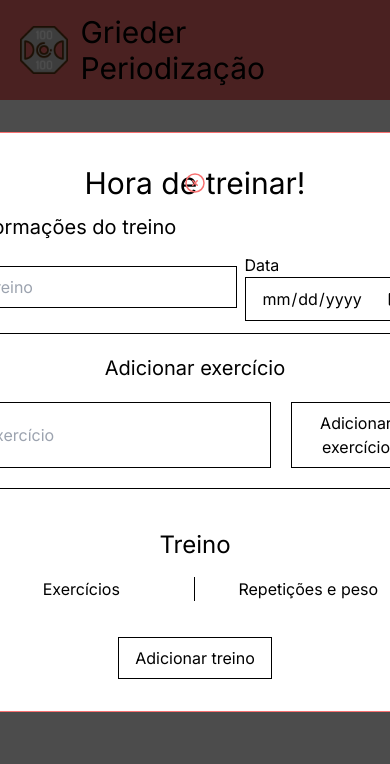
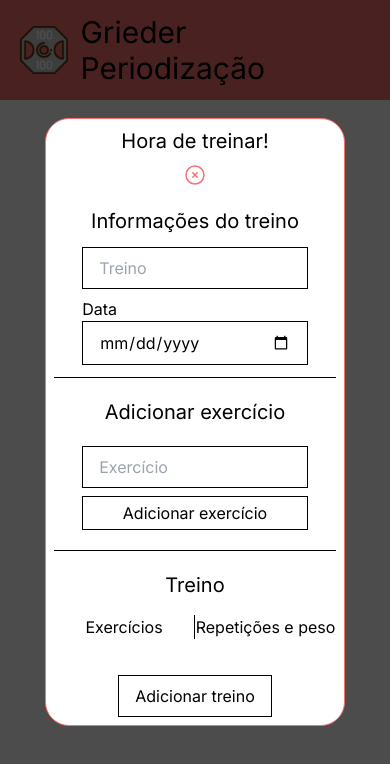
Before and after one commit to IgorGrieder/Workouts, a Next.js app: page / in a window 390 px wide. Both pictures are taken after a click on the button "Adicione um treino!". Shown: the top 764 px of the page. Built offline with nearby package versions, Linux system fonts and the light colour scheme.

Commit message:
Modal responsivo

```diff
--- a/src/components/modal.tsx
+++ b/src/components/modal.tsx
@@ -1,5 +1,5 @@
 import { exerciseContext } from '@/contexts/exerciseReducer'
-import { useContext, useEffect, useRef, useState } from 'react'
+import { useContext, useEffect, useState } from 'react'
 import WorkoutLine from './workoutline'
 import { exercises } from '@/data/data'
 import { workoutContext } from '@/contexts/workoutsReducer'
@@ -103,11 +103,10 @@ const Modal = ({ setModalFalse, id, setId }: Props) => {
 
   return (
     <section className="fixed inset-0 flex items-center justify-center overflow-y-scroll bg-black/70">
-      <div className="flex flex-col items-center rounded-3xl border border-red-400 bg-white px-10 py-8 md:h-[650px] md:w-[800px]">
-        <div className="flex w-full items-center justify-center">
-          <h1 className="flex-1 text-center text-3xl">Hora de treinar!</h1>
+      <div className="flex w-[300px] flex-col items-center rounded-3xl border border-red-400 bg-white p-2 sm:h-[600px] sm:w-[700px] sm:px-10 sm:py-8 md:w-[800px]">
+        <h1 className="text-center text-xl sm:text-3xl">Hora de treinar!</h1>
         <button
-            className="absolute px-4 py-2 text-3xl text-red-400 lg:left-[1060px]"
+          className="relative px-4 py-2 text-3xl text-red-400 sm:bottom-10 sm:left-1/2"
           onClick={handleCloseClick}
         >
           <svg
@@ -125,23 +124,24 @@ const Modal = ({ setModalFalse, id, setId }: Props) => {
             />
           </svg>
         </button>
-        </div>
 
         <div className="w-full border-b border-black py-3">
-          <h1 className="mb-3 text-xl">Informações do treino</h1>
-          <div className="flex items-center gap-2">
+          <h1 className="mb-3 text-center text-xl sm:text-left">
+            Informações do treino
+          </h1>
+          <div className="flex flex-col items-center gap-2 sm:flex-row">
             <input
               type="text"
-              className="flex-1 border border-black px-4 py-2 text-black outline-none"
+              className="w-4/5 border border-black px-4 py-2 text-black outline-none sm:w-full sm:flex-1"
               value={inputTraining}
               onChange={(event) => setInputTraining(event.target.value)}
               placeholder="Treino"
             />
-            <label>
+            <label className="w-4/5 sm:inline-flex sm:w-[30%] sm:items-center">
               <p className="mr-3 inline">Data</p>
               <input
                 type="date"
-                className="flex-1 border border-black px-4 py-2 text-black outline-none"
+                className="w-full border border-black px-4 py-2 text-black outline-none sm:flex-1"
                 value={inputDate}
                 onChange={(event) => setInputDate(event.target.value)}
               />
@@ -151,25 +151,22 @@ const Modal = ({ setModalFalse, id, setId }: Props) => {
 
         <h1 className="mt-5 text-left text-xl">Adicionar exercício</h1>
         <div className="grid w-full grid-cols-1 border-b border-black py-5">
-          <div className="grid grid-cols-3">
+          <div className="grid grid-cols-1 gap-2 sm:grid-cols-3 sm:gap-0">
             <input
               type="text"
-              className="col-span-2 border border-black px-4 py-2 text-black outline-none"
+              className="mx-auto w-4/5 border border-black px-4 py-2 text-black outline-none sm:col-span-2 sm:w-full"
               value={inputExercise}
               onChange={(event) => setInputExercise(event.target.value)}
-              onKeyDown={() => {
-                focus()
-              }}
               placeholder="Exercício"
             />
             <button
-              className="ml-5 border border-black px-4 py-2 text-black"
+              className="mx-auto w-4/5 border border-black px-2 py-1 text-black"
               onClick={handleAddClick}
             >
               Adicionar exercício
             </button>
           </div>
-          {inputExercise !== '' && showBar && (
+          {window.innerWidth > 639 && inputExercise !== '' && showBar && (
             <SearchBar
               input={inputExercise}
               setInputExercise={setInputExercise}
@@ -180,8 +177,8 @@ const Modal = ({ setModalFalse, id, setId }: Props) => {
         </div>
 
         {/* exibindo cada exercicio que for adicionado ao treino dentro do modal*/}
-        <div className="mt-5 flex w-full flex-col overflow-y-scroll py-5">
-          <h1 className="text-center text-2xl text-black">Treino</h1>
+        <div className="mt-5 flex w-full flex-col overflow-y-scroll pb-5">
+          <h1 className="text-center text-xl text-black">Treino</h1>
 
           <div className="grid grid-cols-2 py-4">
             <h1 className="border-r border-black text-center">Exercícios</h1>
--- a/src/components/modalRounds.tsx
+++ b/src/components/modalRounds.tsx
@@ -33,23 +33,23 @@ const ModalRounds = ({ removeAddArea, index }: Props) => {
   }
 
   return (
-    <div className="mt-3 grid grid-cols-2 gap-3">
+    <div className="relative right-1/2 mt-3 grid gap-3 sm:static sm:grid-cols-2">
       <input
         type="number"
-        className="flex-1 border border-black px-4 py-2 text-black outline-none"
+        className="w-full border border-black px-4 py-2 text-black outline-none sm:w-auto sm:flex-1"
         value={inputReps}
         onChange={(event) => setInputReps(event.target.value)}
         placeholder="Repetições"
       />
       <input
         type="number"
-        className="flex-1 border border-black px-4 py-2 text-black outline-none"
+        className="w-full border border-black px-4 py-2 text-black outline-none sm:w-auto sm:flex-1"
         value={inputWeights}
         onChange={(event) => setInputWeights(event.target.value)}
         placeholder="Peso (Kg)"
       />
       <button
-        className="col-span-2 border border-black px-4 py-2 text-black"
+        className="border border-black px-4 py-2 text-black sm:col-span-2"
         onClick={handleAddInfo}
       >
         Adicionar série ✓
```
Lines whose indentation alone changed are shown as unchanged.
